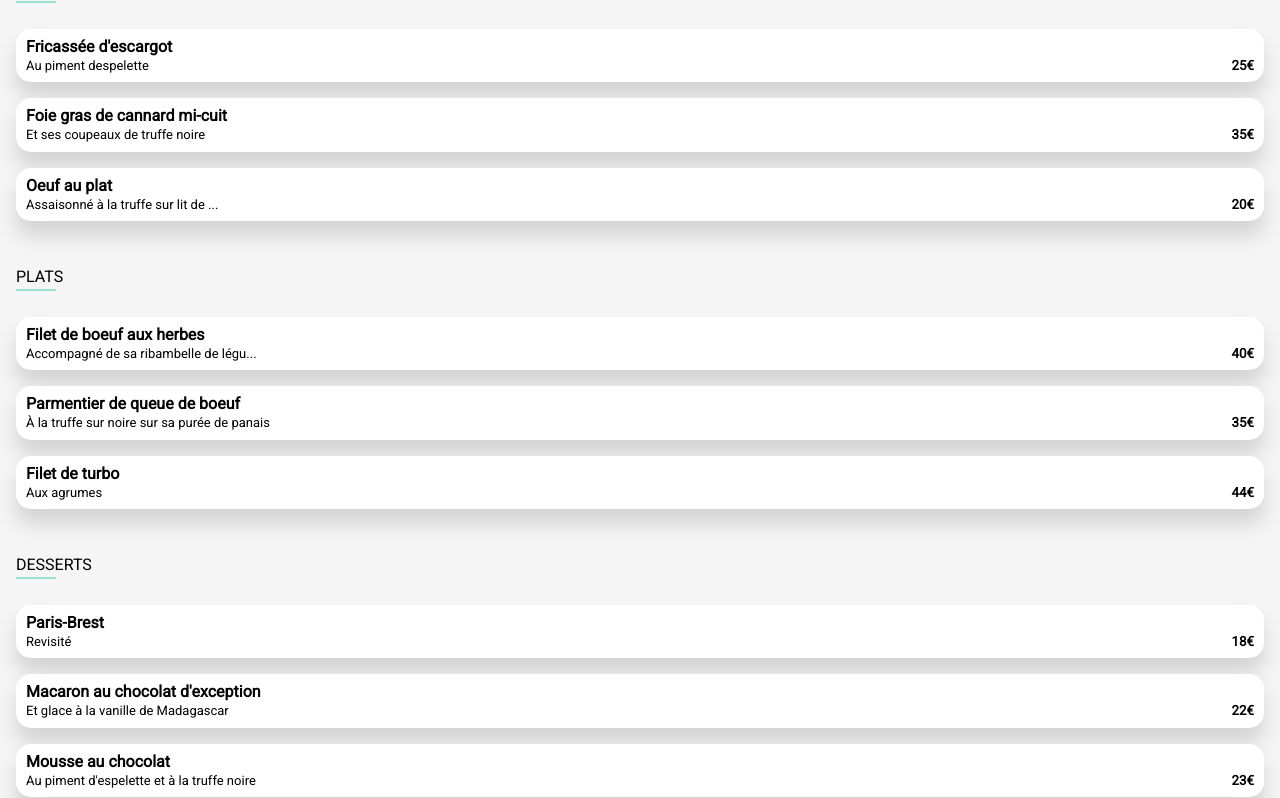
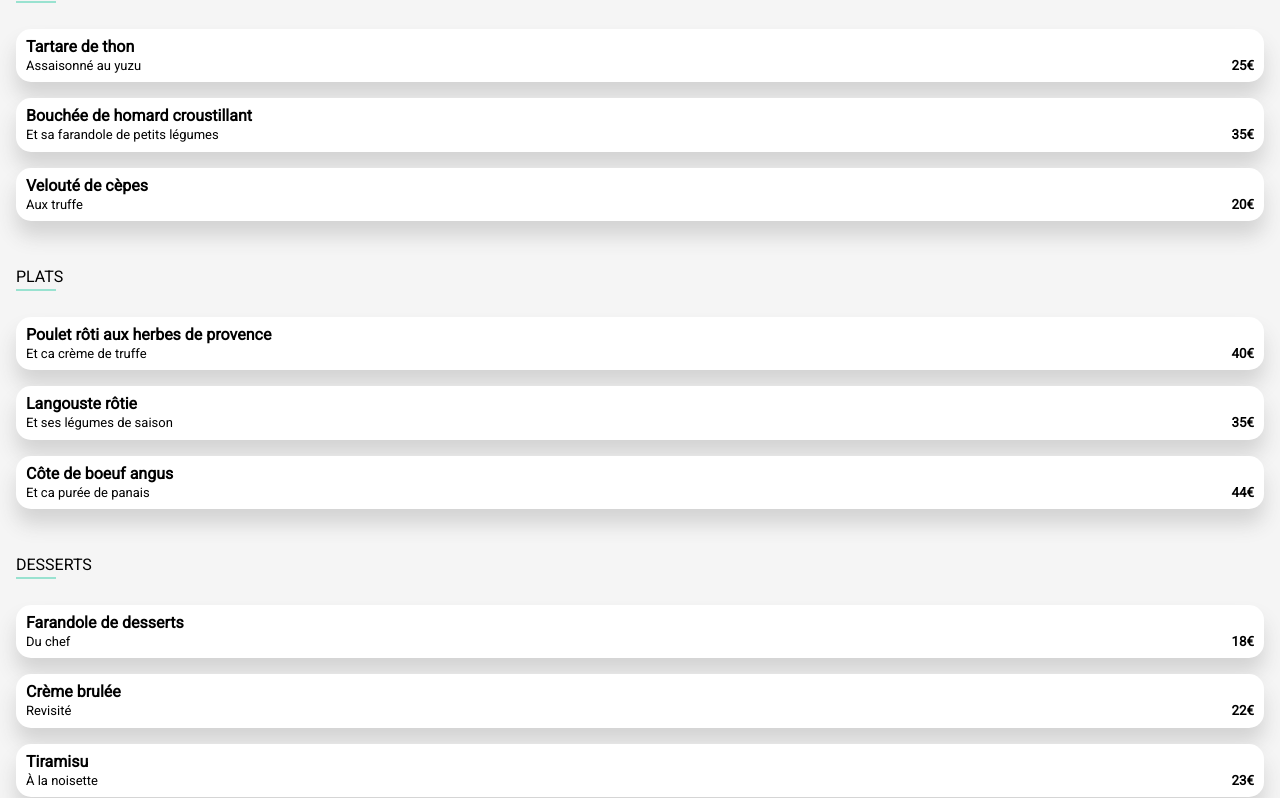
Before and after one commit to VRobert23/OpenclassroomProject3, a plain HTML site: page menu_4.html in a window 1280 px wide. Shown: the part 411-1209 px from the top of the page. Drawn offline with Linux system fonts and the light colour scheme; a web font is replaced by a local one.

Commit message:
Ajout des liens correct pour les images, remplacement des titres et texte suite au copie du html de menu_1.html

```diff
--- a/menu_4.html
+++ b/menu_4.html
@@ -26,63 +26,63 @@
             <section class="main_head">
                 <div class="menu_head">
                     <div class="cadre_restaurants">
-                        <img class="img_restaurants" src="image/jay-wennington-N_Y88TWmGwA-unsplash.jpg" alt="La palette du goût"/>
+                        <img class="img_restaurants" src="image/louis-hansel-shotsoflouis-qNBGVyOCY8Q-unsplash.jpg" alt="Le délice des sens"/>
                         <div class="restaurant_title">
-                            <h2 class="menu_title">La palette du goût</h2>
+                            <h2 class="menu_title">Le délice des sens</h2>
                             <i class="fa-regular fa-heart icone_restaurants"></i>
                         </div>
                     </div>
                     <h3 class="menu_plat">ENTRÉES</h3>
                     <ul class="ul_plat">
                         <li class="li_plat">
-                            <span class="plat_title">Fricassée d'escargot</span>
-                            <span class="plat_description">Au piment despelette</span>
+                            <span class="plat_title">Tartare de thon</span>
+                            <span class="plat_description">Assaisonné au yuzu</span>
                             <span class="plat_prix">25€</span>
                         </li>
                         <li class="li_plat">
-                            <span class="plat_title">Foie gras de cannard mi-cuit</span>
-                            <span class="plat_description">Et ses coupeaux de truffe noire</span>
+                            <span class="plat_title">Bouchée de homard croustillant</span>
+                            <span class="plat_description">Et sa farandole de petits légumes</span>
                             <span class="plat_prix">35€</span>
                         </li>
                         <li class="li_plat">
-                            <span class="plat_title">Oeuf au plat</span>
-                            <span class="plat_description">Assaisonné à la truffe sur lit de ... </span>
+                            <span class="plat_title">Velouté de cèpes</span>
+                            <span class="plat_description">Aux truffe</span>
                             <span class="plat_prix">20€</span>
                         </li>
                     </ul>
                     <h3 class="menu_plat">PLATS</h3>
                     <ul class="ul_plat">
                         <li class="li_plat">
-                            <span class="plat_title">Filet de boeuf aux herbes</span>
-                            <span class="plat_description">Accompagné de sa ribambelle de légu...</span>
+                            <span class="plat_title">Poulet rôti aux herbes de provence</span>
+                            <span class="plat_description">Et ca crème de truffe</span>
                             <span class="plat_prix">40€</span>
                         </li>
                         <li class="li_plat">
-                            <span class="plat_title">Parmentier de queue de boeuf</span>
-                            <span class="plat_description">À la truffe sur noire sur sa purée de panais</span>
+                            <span class="plat_title">Langouste rôtie</span>
+                            <span class="plat_description">Et ses légumes de saison</span>
                             <span class="plat_prix">35€</span>
                         </li>
                         <li class="li_plat">
-                            <span class="plat_title">Filet de turbo</span>
-                            <span class="plat_description">Aux agrumes </span>
+                            <span class="plat_title">Côte de boeuf angus</span>
+                            <span class="plat_description">Et ca purée de panais</span>
                             <span class="plat_prix">44€</span>
                         </li>
                     </ul>
                     <h3 class="menu_plat">DESSERTS</h3>
                     <ul class="ul_plat">
                         <li class="li_plat">
-                            <span class="plat_title">Paris-Brest</span>
-                            <span class="plat_description">Revisité</span>
+                            <span class="plat_title">Farandole de desserts</span>
+                            <span class="plat_description">Du chef</span>
                             <span class="plat_prix">18€</span>
                         </li>
                         <li class="li_plat">
-                            <span class="plat_title">Macaron au chocolat d'exception</span>
-                            <span class="plat_description">Et glace à la vanille de Madagascar</span>
+                            <span class="plat_title">Crème brulée</span>
+                            <span class="plat_description">Revisité</span>
                             <span class="plat_prix">22€</span>
                         </li>
                         <li class="li_plat">
-                            <span class="plat_title">Mousse au chocolat</span>
-                            <span class="plat_description">Au piment d'espelette et à la truffe noire </span>
+                            <span class="plat_title">Tiramisu</span>
+                            <span class="plat_description">À la noisette</span>
                             <span class="plat_prix">23€</span>
                         </li>
                     </ul>
```
